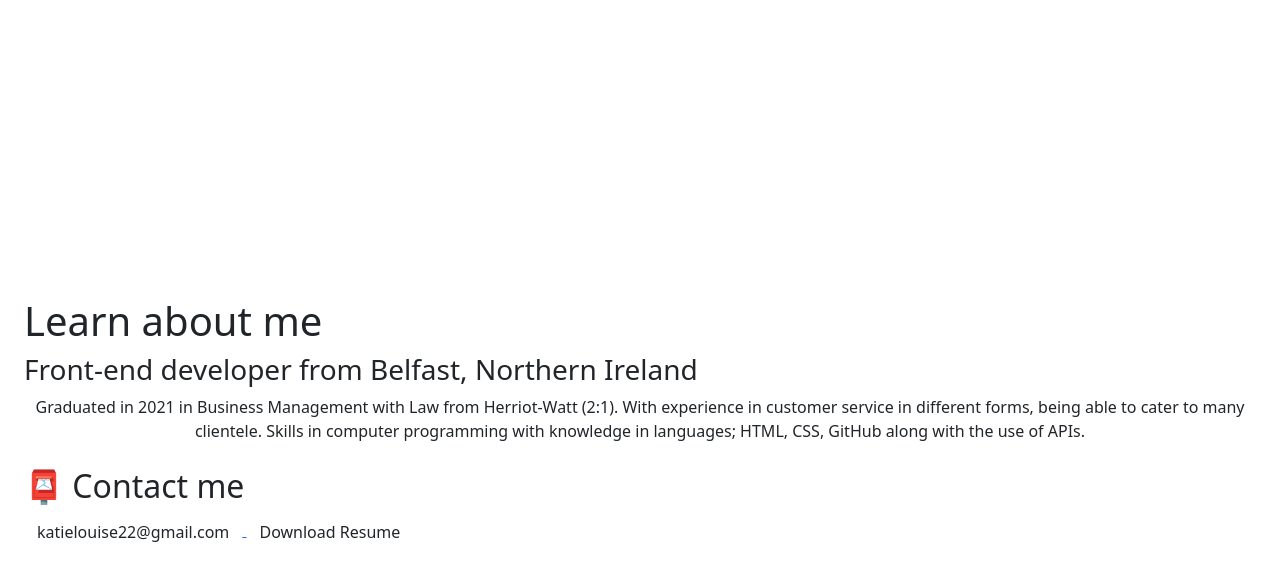
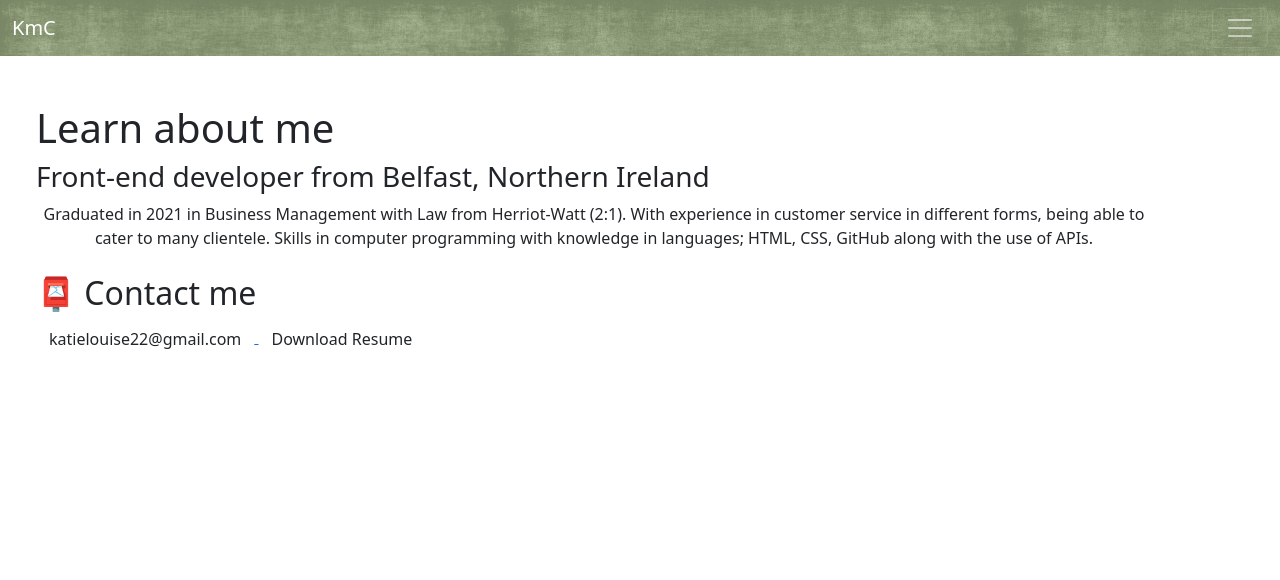
Before and after one commit to hkm58/work, a plain HTML site: page about.html in a window 1280 px wide. Drawn offline with nearby package versions, Linux system fonts and the light colour scheme.

Commit message:
Update about.html

```diff
--- a/about.html
+++ b/about.html
@@ -11,24 +11,51 @@
     <script src="https://cdn.jsdelivr.net/npm/bootstrap@5.2.3/dist/js/bootstrap.bundle.min.js"></script>
     <title>About Katie</title>
     <style>
-      body {
-        display: flex;
-        justify-content: center;
-        align-items: center;
-        height: 100vh;
-      }
-
-      .container-center {
-        margin: auto;
+      nav {
+        background-image: url(../images/background.jpeg);
+        padding: 0;
+        margin: 0 auto;
+        width: 100%;
       }
     </style>
   </head>
   <body>
     <nav class="navbar navbar-dark mt-0 bg-body-tertiary">
-      <!-- Navbar content -->
+      <div class="container-fluid">
+        <a class="navbar-brand" href="#">KmC</a>
+        <button
+          class="navbar-toggler"
+          type="button"
+          data-bs-toggle="collapse"
+          data-bs-target="#navbarTogglerDemo02"
+          aria-controls="navbarTogglerDemo02"
+          aria-expanded="false"
+          aria-label="Toggle navigation"
+        >
+          <span class="navbar-toggler-icon"></span>
+        </button>
+        <div class="collapse navbar-collapse" id="navbarTogglerDemo02">
+          <ul class="navbar-nav me-auto mb-2 mb-lg-0">
+            <li class="nav-item">
+              <a class="nav-link active" aria-current="page" href="#top"
+                >Home</a
+              >
+            </li>
+            <li class="nav-item">
+              <a class="nav-link" href="#projects">Projects</a>
+            </li>
+            <li class="nav-item">
+              <a class="nav-link" href="./about.html">About</a>
+            </li>
+            <li class="nav-item">
+              <a class="nav-link" href="#skills" tabindex="-1">Skills</a>
+            </li>
+          </ul>
+        </div>
+      </div>
     </nav>
 
-    <div class="container-center m-4">
+    <div class="container m-4">
       <h1 class="mt-5">Learn about me</h1>
       <h3>Front-end developer from Belfast, Northern Ireland</h3>
       <div class="about-paragraphs">
```
